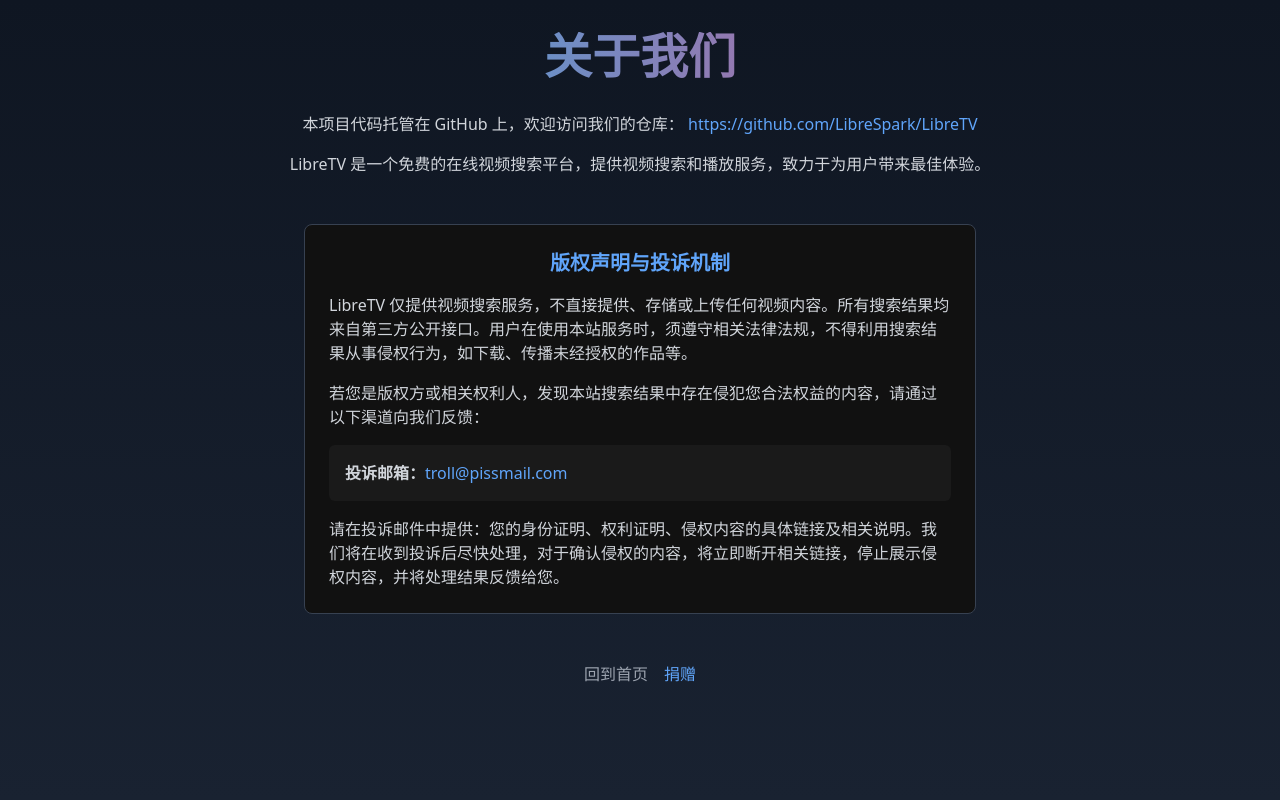
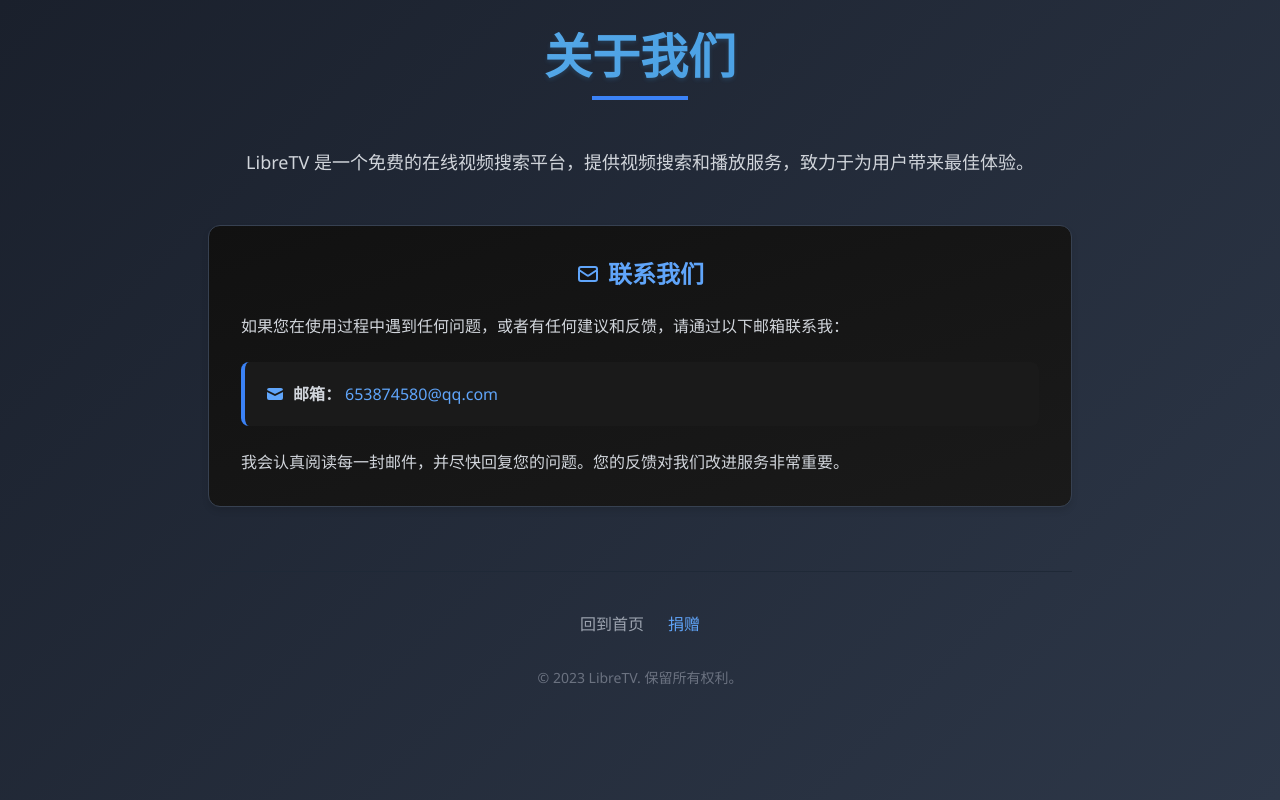
Before and after one commit to linkM007/kpor, a website: page about.html in a window 1280 px wide. Drawn offline with nearby package versions, Linux system fonts and the light colour scheme.

Commit message:
Update about.html

```diff
--- a/about.html
+++ b/about.html
@@ -3,48 +3,92 @@
 <head>
     <meta charset="UTF-8">
     <meta name="viewport" content="width=device-width, initial-scale=1.0">
-	<title>关于我们 - LibreTV</title>
-	<script src="libs/tailwindcss.min.js"></script>
-	<link rel="stylesheet" href="css/styles.css">
-	<link rel="manifest" href="manifest.json">
+    <title>关于我 - LibreTV</title>
+    <script src="https://cdn.tailwindcss.com"></script>
+    <style>
+        body {
+            background: linear-gradient(135deg, #1a202c 0%, #2d3748 100%);
+            min-height: 100vh;
+            font-family: 'Segoe UI', Tahoma, Geneva, Verdana, sans-serif;
+        }
+        .gradient-text {
+            background: linear-gradient(90deg, #63b3ed 0%, #4299e1 100%);
+            -webkit-background-clip: text;
+            -webkit-text-fill-color: transparent;
+            text-shadow: 0 2px 4px rgba(66, 153, 225, 0.2);
+        }
+        .contact-box {
+            transition: all 0.3s ease;
+            box-shadow: 0 4px 6px rgba(0, 0, 0, 0.1);
+        }
+        .contact-box:hover {
+            transform: translateY(-5px);
+            box-shadow: 0 10px 15px rgba(0, 0, 0, 0.2);
+        }
+        .footer-link {
+            position: relative;
+            padding: 0.5rem 0;
+        }
+        .footer-link::after {
+            content: '';
+            position: absolute;
+            bottom: 0;
+            left: 0;
+            width: 0;
+            height: 2px;
+            background: #4299e1;
+            transition: width 0.3s ease;
+        }
+        .footer-link:hover::after {
+            width: 100%;
+        }
+    </style>
+</head>
+<body class="text-white">
+    <div class="container mx-auto px-4 py-8 max-w-4xl">
+        <header class="text-center mb-12">
+            <h1 class="text-5xl font-bold gradient-text mb-4">关于我们</h1>
+            <div class="w-24 h-1 bg-blue-500 mx-auto"></div>
+        </header>
 
-</head>
-<body class="page-bg text-white">
-	<div class="container mx-auto px-4 py-8">
-		<header class="text-center mb-8">
-			<h1 class="text-5xl font-bold gradient-text">关于我们</h1>
-		</header>
         <main class="text-center">
-			<p class="text-gray-300 mb-4">
-				本项目代码托管在 GitHub 上，欢迎访问我们的仓库：
-				<a href="https://github.com/LibreSpark/LibreTV" class="text-blue-400 hover:underline" target="_blank" rel="noopener">https://github.com/LibreSpark/LibreTV</a>
-			</p>
-			<p class="text-gray-300 mb-8">
+            <p class="text-gray-300 mb-8 text-lg leading-relaxed">
                 LibreTV 是一个免费的在线视频搜索平台，提供视频搜索和播放服务，致力于为用户带来最佳体验。
             </p>
 
-			<!-- 版权声明与投诉机制 -->
-			<div class="mt-12 mb-8 max-w-2xl mx-auto border border-gray-700 rounded-lg p-6 bg-[#111]">
-				<h2 class="text-xl font-semibold mb-4 text-blue-400">版权声明与投诉机制</h2>
-				<p class="text-gray-300 mb-4 text-left">
-					LibreTV 仅提供视频搜索服务，不直接提供、存储或上传任何视频内容。所有搜索结果均来自第三方公开接口。用户在使用本站服务时，须遵守相关法律法规，不得利用搜索结果从事侵权行为，如下载、传播未经授权的作品等。
+            <!-- 联系信息 -->
+            <div class="mt-12 mb-8 mx-auto border border-gray-700 rounded-xl p-8 bg-gradient-to-br from-[#111] to-[#1a1a1a] contact-box">
+                <h2 class="text-2xl font-semibold mb-6 text-blue-400 flex items-center justify-center">
+                    <svg xmlns="http://www.w3.org/2000/svg" class="h-6 w-6 mr-2" fill="none" viewBox="0 0 24 24" stroke="currentColor">
+                        <path stroke-linecap="round" stroke-linejoin="round" stroke-width="2" d="M3 8l7.89 5.26a2 2 0 002.22 0L21 8M5 19h14a2 2 0 002-2V7a2 2 0 00-2-2H5a2 2 0 00-2 2v10a2 2 0 002 2z" />
+                    </svg>
+                    联系我们
+                </h2>
+                <p class="text-gray-300 mb-6 text-left">
+                    如果您在使用过程中遇到任何问题，或者有任何建议和反馈，请通过以下邮箱联系我：
                 </p>
-				<p class="text-gray-300 mb-4 text-left">
-					若您是版权方或相关权利人，发现本站搜索结果中存在侵犯您合法权益的内容，请通过以下渠道向我们反馈：
+                <div class="bg-[#1a1a1a] p-5 rounded-lg mb-6 text-left border-l-4 border-blue-500">
+                    <p class="text-gray-300 flex items-center">
+                        <svg xmlns="http://www.w3.org/2000/svg" class="h-5 w-5 mr-2 text-blue-400" viewBox="0 0 20 20" fill="currentColor">
+                            <path d="M2.003 5.884L10 9.882l7.997-3.998A2 2 0 0016 4H4a2 2 0 00-1.997 1.884z" />
+                            <path d="M18 8.118l-8 4-8-4V14a2 2 0 002 2h12a2 2 0 002-2V8.118z" />
+                        </svg>
+                        <span class="font-semibold">邮箱：</span>
+                        <a href="mailto:653874580@qq.com" class="text-blue-400 hover:underline ml-1">653874580@qq.com</a>
                     </p>
-				<div class="bg-[#1a1a1a] p-4 rounded-md mb-4 text-left">
-					<p class="text-gray-300"><span class="font-semibold">投诉邮箱：</span><a href="mailto:troll@pissmail.com" class="text-blue-400 hover:underline">troll@pissmail.com</a></p>
                 </div>
                 <p class="text-gray-300 text-left">
-					请在投诉邮件中提供：您的身份证明、权利证明、侵权内容的具体链接及相关说明。我们将在收到投诉后尽快处理，对于确认侵权的内容，将立即断开相关链接，停止展示侵权内容，并将处理结果反馈给您。
+                    我会认真阅读每一封邮件，并尽快回复您的问题。您的反馈对我们改进服务非常重要。
                 </p>
             </div>
         </main>
-		<footer class="mt-12 text-center">
-			<div class="flex justify-center space-x-4">
-				<a href="/" class="text-gray-400 hover:text-white transition-colors">回到首页</a>
-				<a href="https://www.msf.hk/zh-hant/donate/general?type=one-off" target="_blank" rel="noopener" class="text-blue-400 hover:text-blue-300 transition-colors">捐赠</a>
+
+        <footer class="mt-16 text-center pt-8 border-t border-gray-800">
+            <div class="flex justify-center space-x-6">
+                <a href="/" class="text-gray-400 hover:text-white transition-colors duration-300 footer-link">回到首页</a>
+                <a href="#" class="text-blue-400 hover:text-blue-300 transition-colors duration-300 footer-link">捐赠</a>
             </div>
+            <p class="text-gray-500 text-sm mt-6">© 2023 LibreTV. 保留所有权利。</p>
         </footer>
     </div>
 </body>
```
Lines whose indentation alone changed are shown as unchanged.
